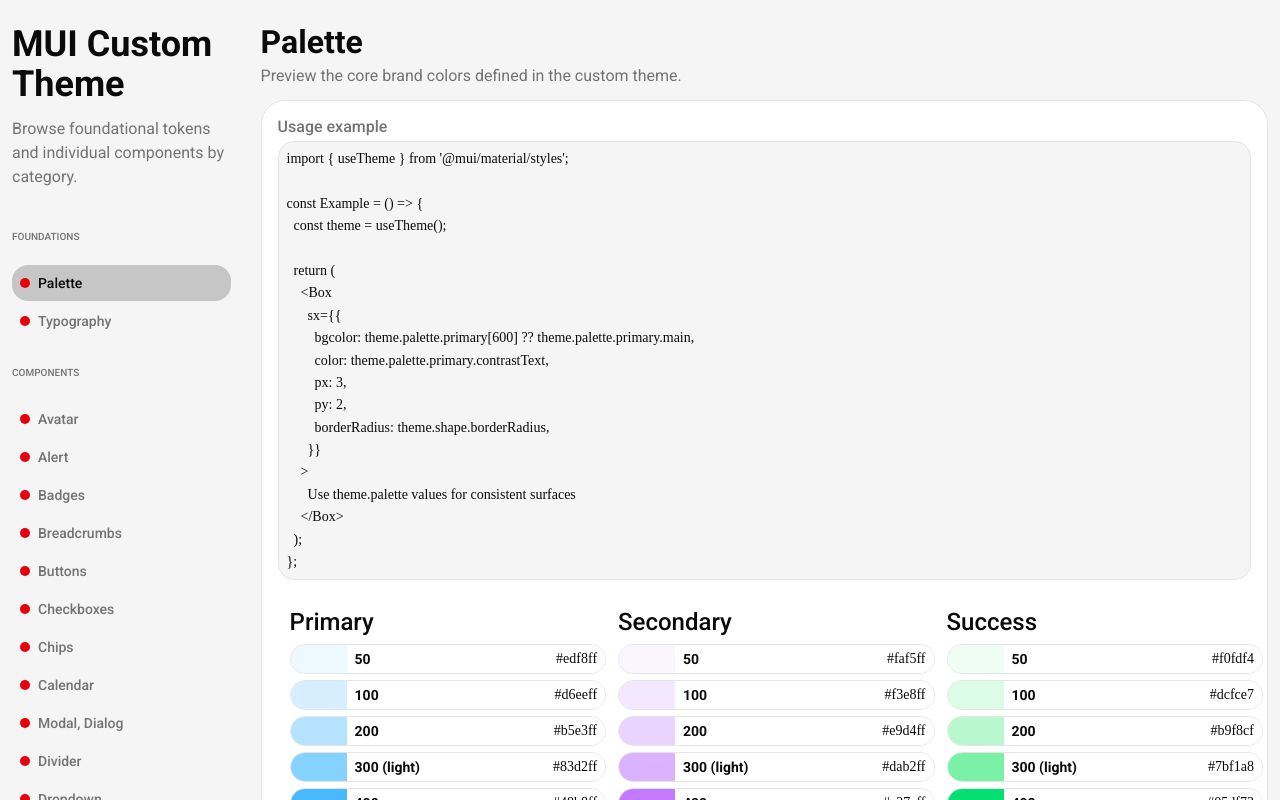
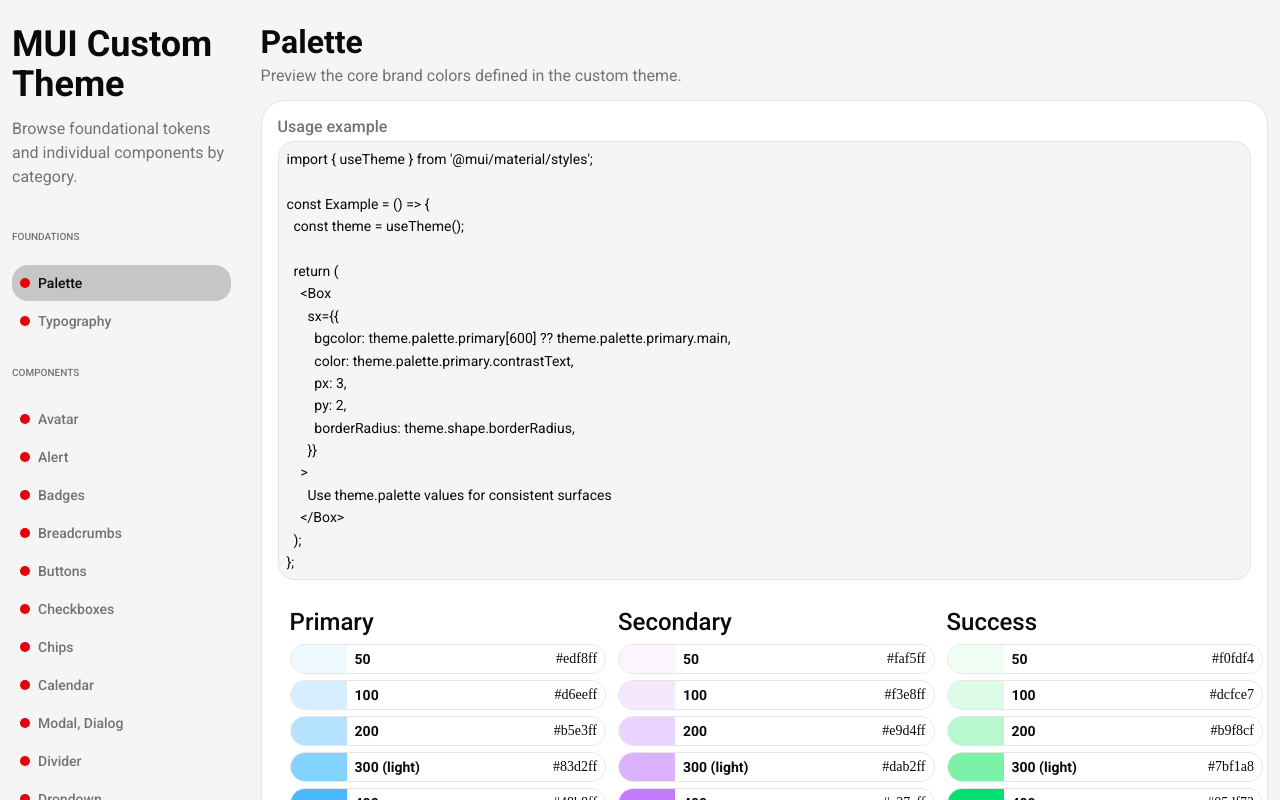
Before and after one commit to a169n/mui-custom-theme, a React (Vite) app: page /palette in a window 1280 px wide. Shown: the top 800 px of the page. Built offline with nearby package versions, Linux system fonts and the light colour scheme.

Commit message:
Use Roboto font for usage snippets

```diff
--- a/src/components/CodeBlock.tsx
+++ b/src/components/CodeBlock.tsx
@@ -8,9 +8,10 @@
 
 const CodeBlock = ({ code, title = 'Usage example' }: CodeBlockProps) => {
   const theme = useTheme();
-  const monospaceFont =
-    theme.tokens?.theme.font['font-mono'] ??
-    "Menlo, Monaco, Consolas, 'Liberation Mono', 'Courier New', monospace";
+  const usageFont =
+    theme.tokens?.theme.font['font-sans'] ??
+    theme.typography?.fontFamily ??
+    'Roboto, sans-serif';
 
   return (
     <Stack spacing={1}>
@@ -30,7 +31,7 @@
           border: '1px solid',
           borderColor: 'divider',
           overflowX: 'auto',
-          fontFamily: monospaceFont,
+          fontFamily: usageFont,
           fontSize: '0.875rem',
           lineHeight: 1.6,
           color: 'text.primary',
```
